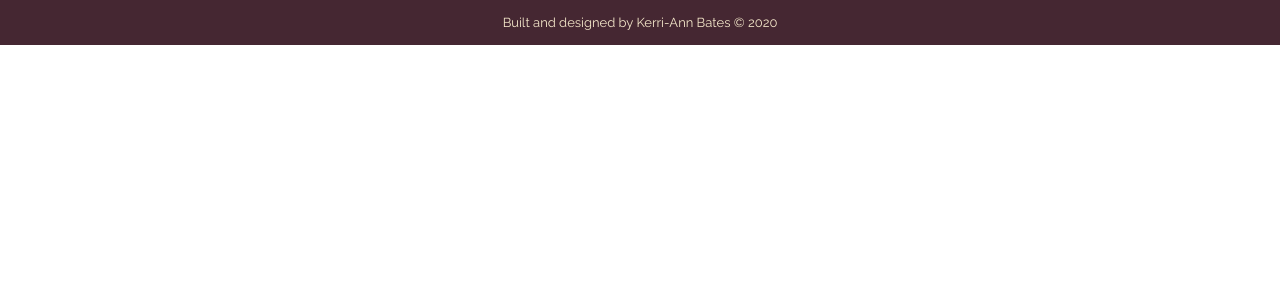
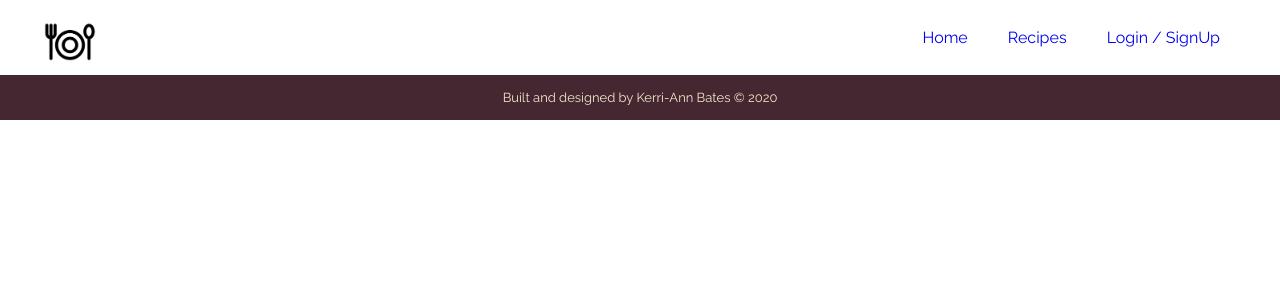
Before and after one commit to Kerri-AnnBates/recipe-app, a React (Create React App) app in the folder app/: page /login in a window 1280 px wide. Shown: the top 300 px of the page. Built offline with nearby package versions, Linux system fonts and the light colour scheme; a web font is replaced by a local one.

Commit message:
installed reactstrap and added a login component

```diff
--- a/app/package.json
+++ b/app/package.json
@@ -7,12 +7,14 @@
     "@fortawesome/free-brands-svg-icons": "^5.12.0",
     "@fortawesome/free-solid-svg-icons": "^5.12.0",
     "@fortawesome/react-fontawesome": "^0.1.8",
+    "bootstrap": "^4.4.1",
     "node-sass": "^4.13.0",
     "react": "^16.12.0",
     "react-dom": "^16.12.0",
     "react-router": "^5.1.2",
     "react-router-dom": "^5.1.2",
-    "react-scripts": "^3.3.0"
+    "react-scripts": "^3.3.0",
+    "reactstrap": "^8.2.0"
   },
   "scripts": {
     "start": "react-scripts start",
--- a/app/src/App.js
+++ b/app/src/App.js
@@ -12,6 +12,7 @@ import Footer from './components/footer/Footer';
 import { library } from '@fortawesome/fontawesome-svg-core';
 import { fab } from '@fortawesome/free-brands-svg-icons';
 import { faSave, faList, faTasks } from '@fortawesome/free-solid-svg-icons';
+import Login from './components/forms/Login';
 
 library.add(fab, faSave, faList, faTasks);
 
@@ -19,6 +20,7 @@ function App() {
   return (
     <div className="App">
       <Route exact path='/' component={Home} />
+      <Route path='/login' component={Login} />
       <Route path='/recipes' component={RecipeList} />
       <Route path='/edit' component={EditRecipe} />
       <Footer />
--- /dev/null
+++ b/app/src/components/forms/Login.js
@@ -0,0 +1,17 @@
+import React from 'react'
+
+// Components
+import Header from '../header/Header';
+
+function Login() {
+   return (
+      <div className="container">
+         <Header />
+         <div className="login">
+
+         </div>
+      </div>
+   )
+}
+
+export default Login
--- a/app/src/components/header/Header.js
+++ b/app/src/components/header/Header.js
@@ -13,7 +13,7 @@ function Header() {
                         <ul>
                             <li><NavLink exact to="/">Home</NavLink></li>
                             <li><NavLink to="/recipes">Recipes</NavLink></li>
-                            <li>Login / SignUp</li>
+                            <li><NavLink to="/login">Login / SignUp</NavLink></li>
                         </ul>
                     </nav>
                 </div>
```
Also changed, not shown: 1 other file (tests, documents, lock files or other folders).
